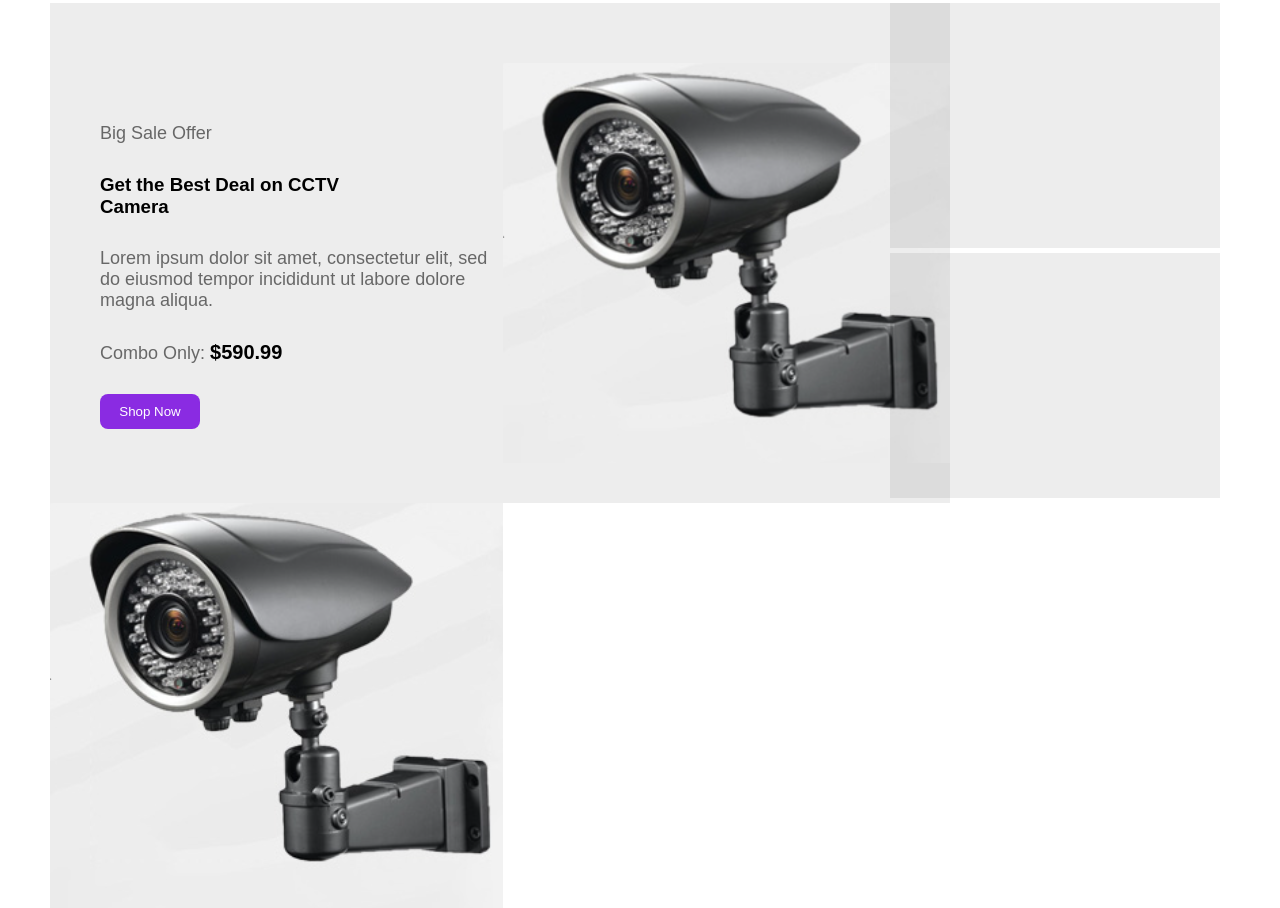
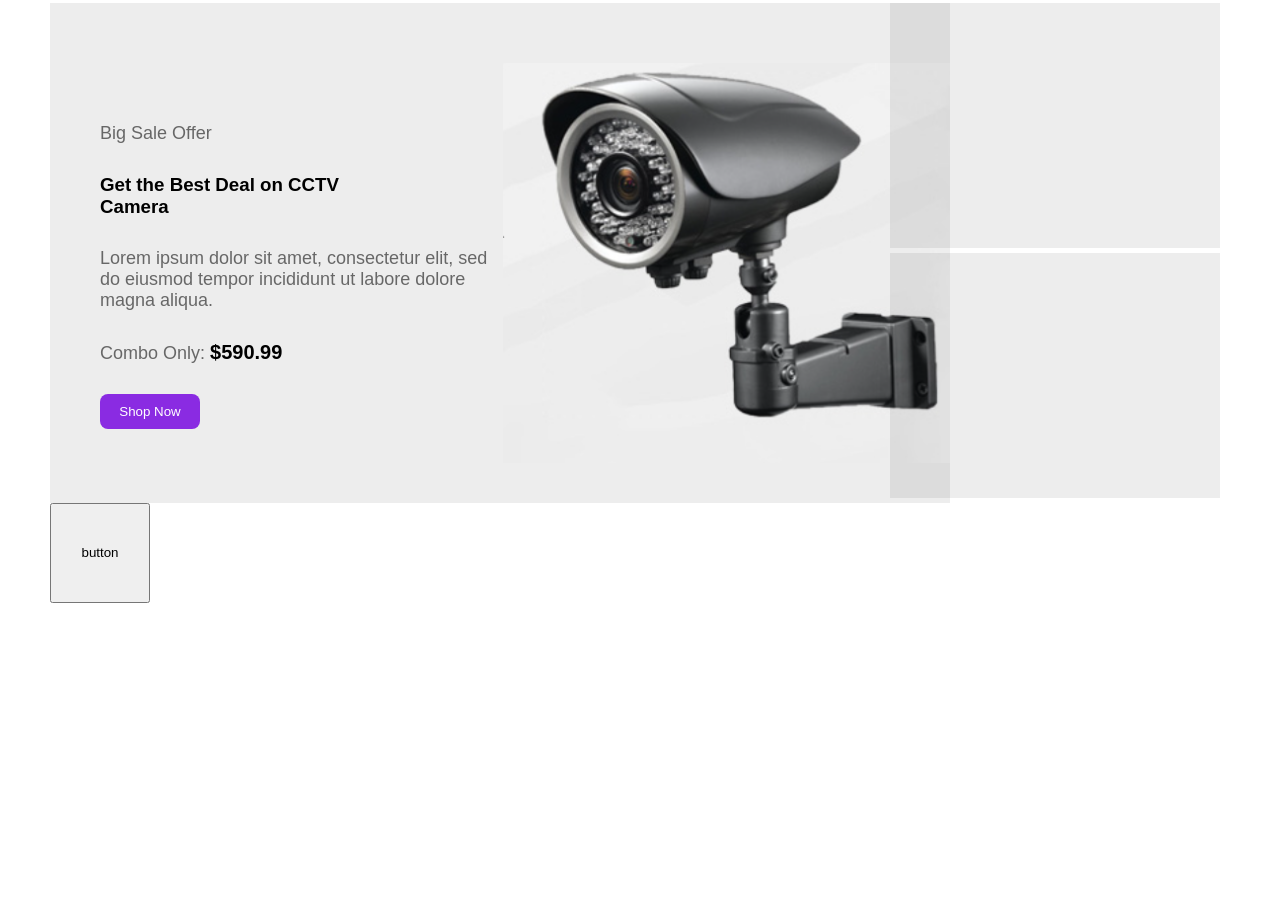
Before and after one commit to BeebagreTahir/grid-saylani, a plain HTML site: page index.html in a window 1280 px wide. Shown: the part 263-1171 px from the top of the page. After the commit the page ends 866 px from the top, so only its background shows below. Drawn offline with Linux system fonts and the light colour scheme.

```diff
--- a/index.html
+++ b/index.html
@@ -126,7 +126,7 @@
 
         <div class="bottom-right-box"></div>
 
-        <img src="./img/080ec681-7f9a-48a8-91f7-dc3938dd648c.png" alt="">
+        <input type="button" value="button" style="height: 100px; width: 100px;">
 
     </div>
 </body>
```
